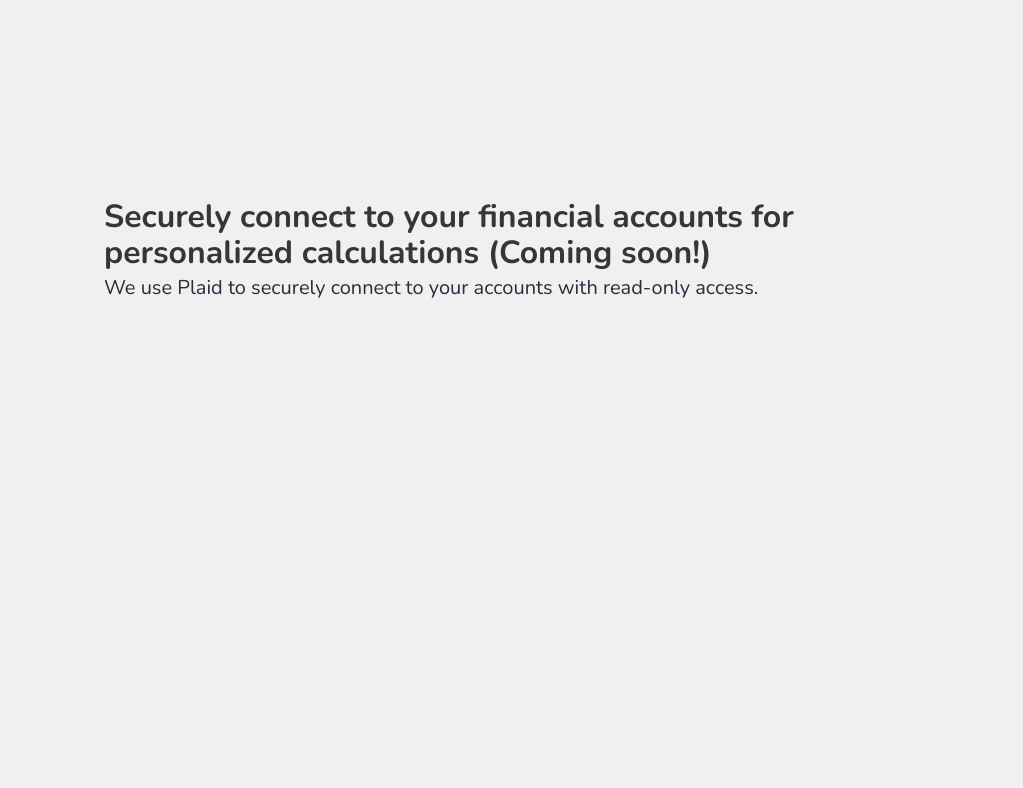
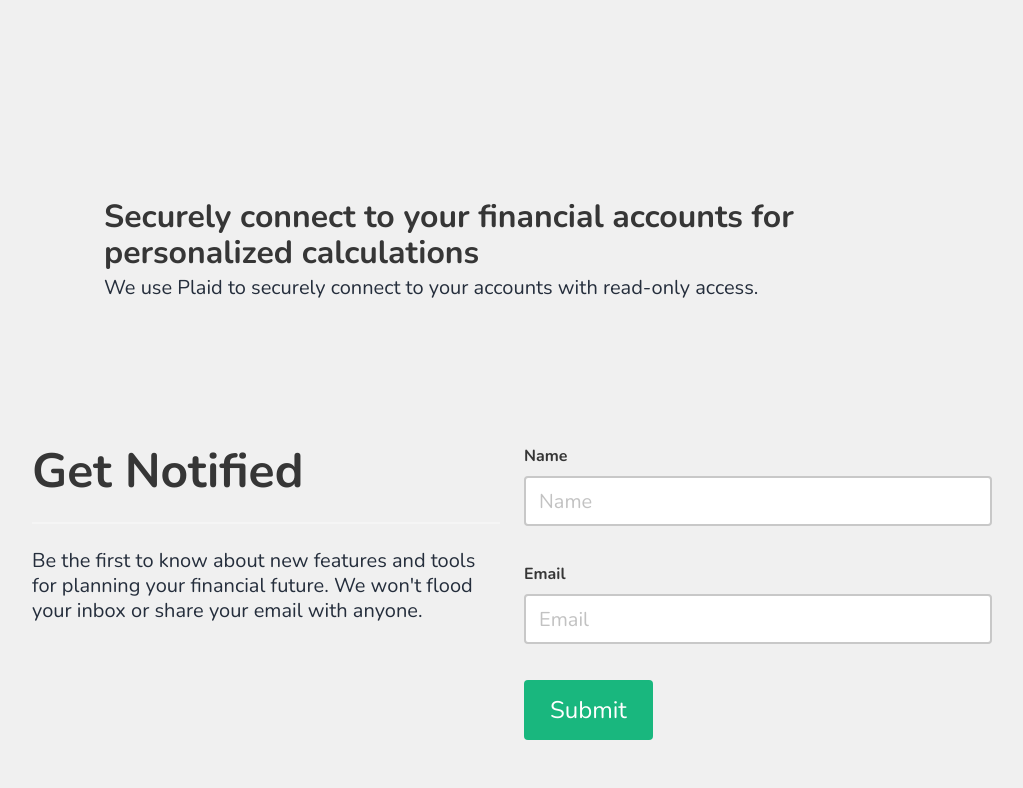
Before and after one commit to jaredblackjcb/finance-tools, a Django app: page / in a window 1280 px wide. Shown: the part 1066-1854 px from the top of the page, without its empty margins (128-1151 px from the left). Before the commit the page ends 1364 px from the top, so only its background shows below. Run offline with Django 4.2, Linux system fonts and the light colour scheme; some libraries are stand-ins or nearby versions.

Commit message:
Add mailing list form to home page

```diff
--- a/fintools/fintools/views.py
+++ b/fintools/fintools/views.py
@@ -1,6 +1,12 @@
 from django.shortcuts import render
+from calculator import forms
 
 # Create your views here.
 def index(request):
-    context_dict = {}
-    return render(request, 'index.html', context=context_dict)
+    form = forms.MailingList(request.POST)
+    if request.method == 'POST':
+        if form.is_valid():
+            name = form.cleaned_data['name']
+            email = form.cleaned_data['email']
+            print(name, email)
+    return render(request, 'index.html', context={'form': form})
--- a/fintools/templates/index.html
+++ b/fintools/templates/index.html
@@ -1,5 +1,6 @@
 <!DOCTYPE html>
 {% extends "main.html" %}
+{% load widget_tweaks %}
     {% block content %}
         <section class="hero">
             <div class="hero-body">
@@ -8,7 +9,7 @@
                     <p class="subtitle">There is a lot of conflicting financial advice out there. Use our
                         personalized calculators to cut through the noise and do your
                         own analysis to make the best decisions for your financial future. </p>
-                <a class="button is-primary is-large" href="#">Join the Waitlist</a>
+                    <a class="button is-primary is-large" href="{% url 'index' %}#notify">Join the Waitlist</a>
                 </div>
             </div>
         </section>
@@ -31,9 +32,49 @@
         <section class="hero is-medium">
             <div class="hero-body">
                 <div class="container">
-                <h1 class="title">Securely connect to your financial accounts for personalized calculations (Coming soon!)</h1>
+                    <h1 class="title">Securely connect to your financial accounts for personalized calculations</h1>
                     <p class="subtitle">We use Plaid to securely connect to your accounts with read-only access.</p>
                 </div>
             </div>
         </section>
+
+        <!-- REGISTRATION FORM -->
+        <section class="cta va">
+            <div class="container">
+              <div class="columns">
+                <div class="column is-6">
+                  <h1 class="title is-1 ">Get Notified</h1>
+                  <hr class="content-divider">
+                  <h2 class="subtitle">Be the first to know about new features and tools for planning your financial future. We won't flood your inbox or share your email with anyone.</h2>
+                </div>
+                <div id="notify" class="column is-6">
+                    <form method="POST">
+                        {% csrf_token %}
+                        {% for field in form.visible_fields %}
+                        <div class="field">
+                            <label class="label">{{field.label}}</label>
+                            <div class="bulma-control-mixin">
+                              {% render_field field class="input is-medium bulma-control-mixin" type="text" placeholder=field.label %}
+                            </div>
+                        </div>
+                        <br>
+                        {% endfor %}
+
+                        <!-- <div class="field">
+                            <label class="label">Email</label>
+                            <div class="control">
+                                <input class="input is-medium" type="email" placeholder="Email">
+                            </div>
+                        </div>
+                        <br> -->
+                        <div class="field is-grouped">
+                            <div class="control">
+                                <button class="button is-primary is-large">Submit</button>
+                            </div>
+                        </div>
+                    </form>
+                </div>
+              </div>
+            </div>
+          </section>
     {% endblock %}
```
Also changed, not shown: fintools/calculator/models.py (+0 -9 lines). Lines whose indentation alone changed are shown as unchanged.
